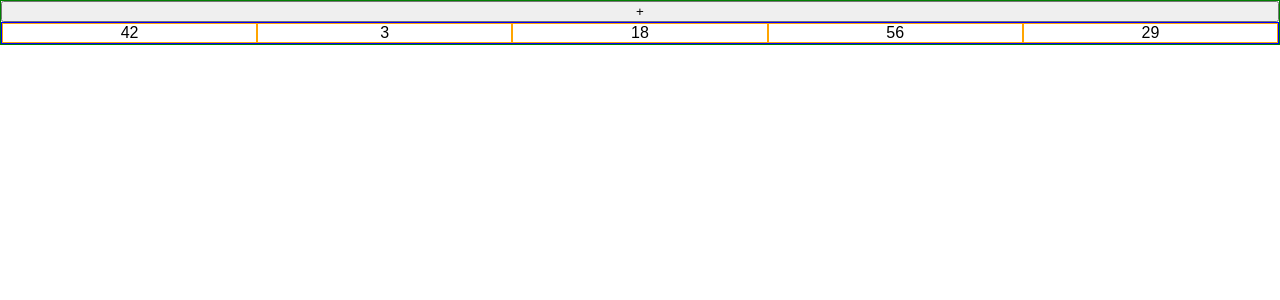
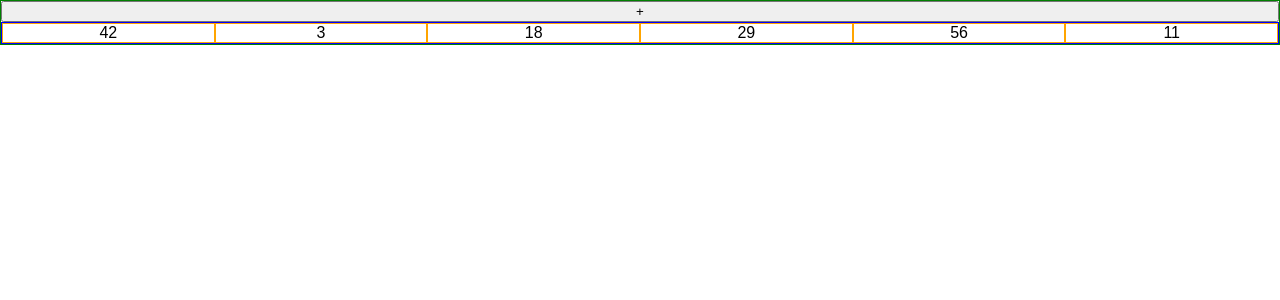
Before and after one commit to radishmouse/react-counters, a React (Create React App) app: page / in a window 1280 px wide. Shown: the top 300 px of the page. Built offline with nearby package versions, Linux system fonts and the light colour scheme.

Commit message:
draws Counter elements based on array of data

```diff
--- a/src/App.js
+++ b/src/App.js
@@ -5,36 +5,27 @@ const handleClick = () => {
   console.log('haaaaay');
 };
 
+function convertNumToCounter(value) {
+  return (
+    <Counter initialValue={value} />
+  );
+}
+
+// This is not *quite* the React way.
+let counterValues = [42, 3, 18, 29, 56, 11];
+let counterElements = counterValues.map(convertNumToCounter);
+
+/*
+let counterElements = counterValues.map(value => <Counter initialValue={value} />);
+*/
+
 // App is a React Component
 const App = () => {
-  /*
-  React.createElement('h1', null, 'Hello');
-  */
   return (
     <div className='container'>
       <button onClick={handleClick}>+</button>
       <div className='counter-box'>
-        <Counter
-          finalValue="100"
-          initialValue="42"
-        />
-        <Counter
-          finalValue="100"
-          initialValue="3"
-        />
-        <Counter
-          finalValue="100"
-          initialValue="18"
-        />
-        <Counter
-          finalValue="100"
-          initialValue="56"
-        />
-        <Counter
-          finalValue="100"
-          initialValue="29"
-        />
-
+        {counterElements}
       </div>
     </div>
   );
```
